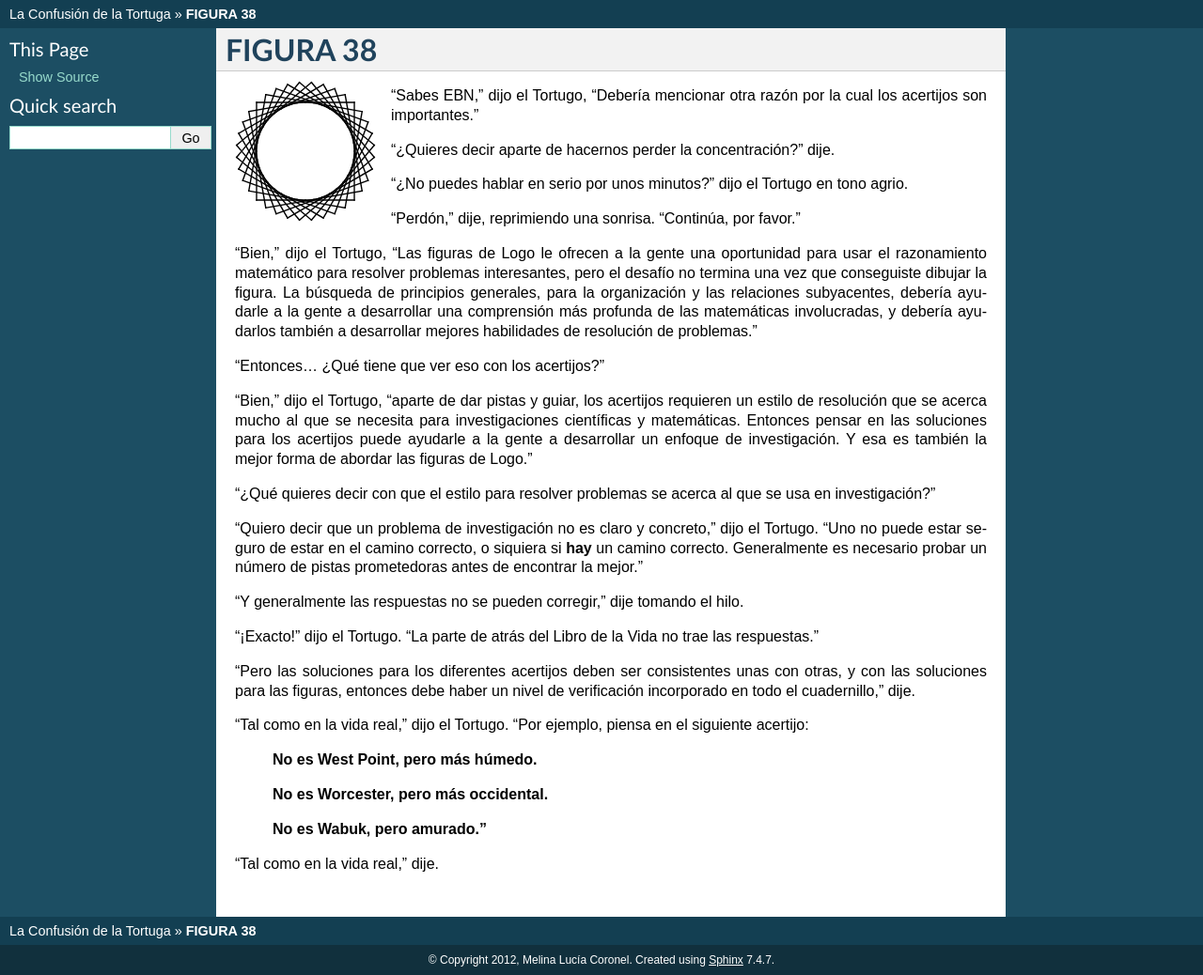
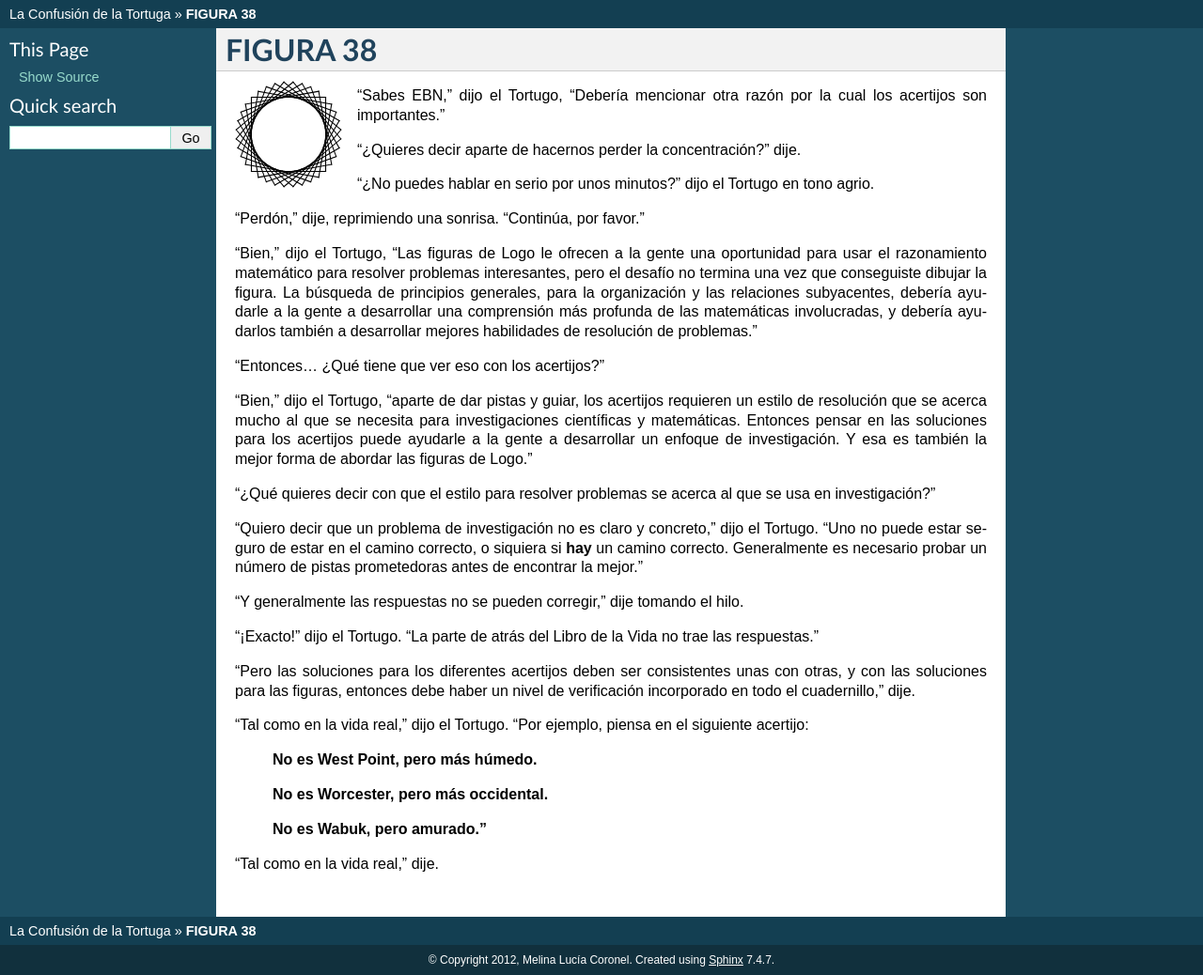
Before and after one commit to humitos/turtle-confusion-es, a Sphinx documentation site: the page built from docs/puzzle-38.rst, in a window 1280 px wide. Shown: the whole page at 94% size. Built offline with Sphinx 7.4.7, drawn with Linux system fonts in a browser that asks for light colours.

Commit message:
Fix Puzzle 38 image size
To keep in one page

```diff
--- a/docs/puzzle-38.rst
+++ b/docs/puzzle-38.rst
@@ -4,7 +4,7 @@
 .. image:: _static/images/confusion-38.svg
    :height: 300px
    :width: 300px
-   :scale: 50 %
+   :scale: 38 %
    :alt: Puzzle 38
    :align: left
 
```
